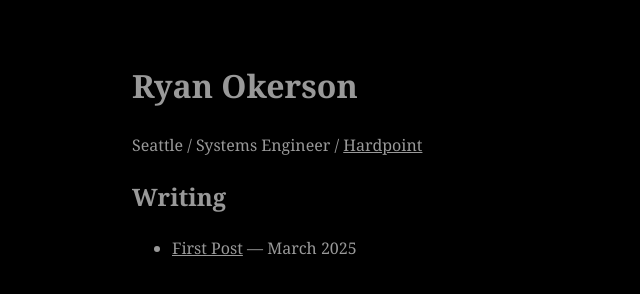
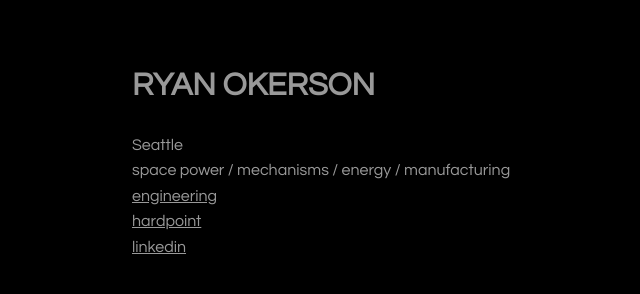
Before and after one commit to ryan-okerson/ryan-okerson.github.io, a plain HTML site: page index.html in a window 1280 px wide. Shown: the whole page, without its empty margins (183-823 px from the left). Drawn offline with Linux system fonts and the light colour scheme.

Commit message:
make edits

```diff
--- a/index.html
+++ b/index.html
@@ -3,15 +3,27 @@
 <head>
 <meta charset="utf-8">
 <style>
-body { background: #000; color: #999; font-family: Georgia, serif;
+body { background: #000; color: #999; font-family: Century Gothic;
        max-width: 650px; margin: 60px auto; line-height: 1.6; }
 a { color: #999; }
 a:hover { color: #ccc; }
 </style>
 </head>
 <body>
-<h1>Ryan Okerson</h1>
-<p>Seattle / Systems Engineer / <a href="https://hardpoint.build">Hardpoint</a></p>
+<h1>RYAN OKERSON</h1>
+<p>
+Seattle
+<br>
+space power / mechanisms / energy / manufacturing
+<br>
+<a href="https://okerson.design">engineering</a>
+<br>
+<a href="https://hardpoint.build">hardpoint</a>
+<br>
+<a href="https://www.linkedin.com/in/ryanokerson/">linkedin</a>
+<br>
+</p>
+<!--
 <h2>Writing</h2>
 <ul id="posts"></ul>
 <script>
@@ -22,5 +34,6 @@ fetch('posts.json').then(r=>r.json()).then(posts => {
   });
 });
 </script>
+-->
 </body>
 </html>
```
